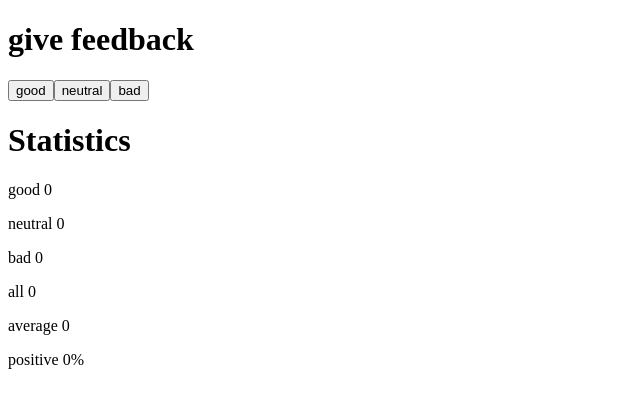
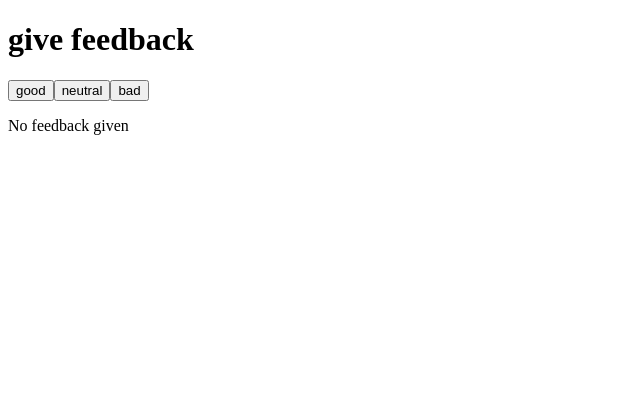
Before and after one commit to Natnael-Alemayehu/Full-Stack-Open, a React (Vite) app in the folder Part1/unicafe/: page / in a window 1280 px wide. Shown: the top 408 px of the page, without its empty margins (0-640 px from the left). Built offline with nearby package versions, Linux system fonts and the light colour scheme.

Commit message:
Exercise 1.9 completed

```diff
--- a/Part1/unicafe/src/App.jsx
+++ b/Part1/unicafe/src/App.jsx
@@ -11,11 +11,15 @@ const Button = ({ handleClick, text }) => {
 
 const Statistics = (props) => {
 
-  const { good, neutral, bad } = props.stat_combined
+  const { good, neutral, bad, clicked } = props.stat_combined
   const all = good + neutral + bad
   const average = ((good * 1) + (neutral * 0) + (bad * -1)) / all
   const positive = (good / all) * 100
+
+  if (clicked) {
     return (
+
+
       <>
         <h1>Statistics</h1>
         <p>good {good}</p>
@@ -25,6 +29,12 @@ const Statistics = (props) => {
         <p>average {isNaN(average) ? 0 : average}</p>
         <p>positive {isNaN(positive) ? 0 : positive}%</p>
       </>
+
+    )
+  }
+
+  return (
+    <p>No feedback given</p>
   )
 }
 
@@ -36,16 +46,26 @@ const App = () => {
   const [neutral, setNeutral] = useState(0)
   const [bad, setBad] = useState(0)
 
+  const [clicked, setClicked] = useState(false)
 
   return (
     <div>
       <h1>give feedback</h1>
-      <Button handleClick={() => setGood(good + 1)} text="good" />
-      <Button handleClick={() => setNeutral(neutral + 1)} text="neutral" />
-      <Button handleClick={() => setBad(bad + 1)} text="bad" />
+      <Button handleClick={() => {
+        setGood(good + 1)
+        setClicked(true)
+      }} text="good" />
+      <Button handleClick={() => {
+        setNeutral(neutral + 1)
+        setClicked(true)
+      }
+      } text="neutral" />
+      <Button handleClick={() => {
+        setBad(bad + 1)
+        setClicked(true)
+      }} text="bad" />
 
-
-      <Statistics stat_combined={{ good, neutral, bad }} />
+      <Statistics stat_combined={{ good, neutral, bad, clicked }} />
     </div>
   )
 }
```
Lines whose indentation alone changed are shown as unchanged.
